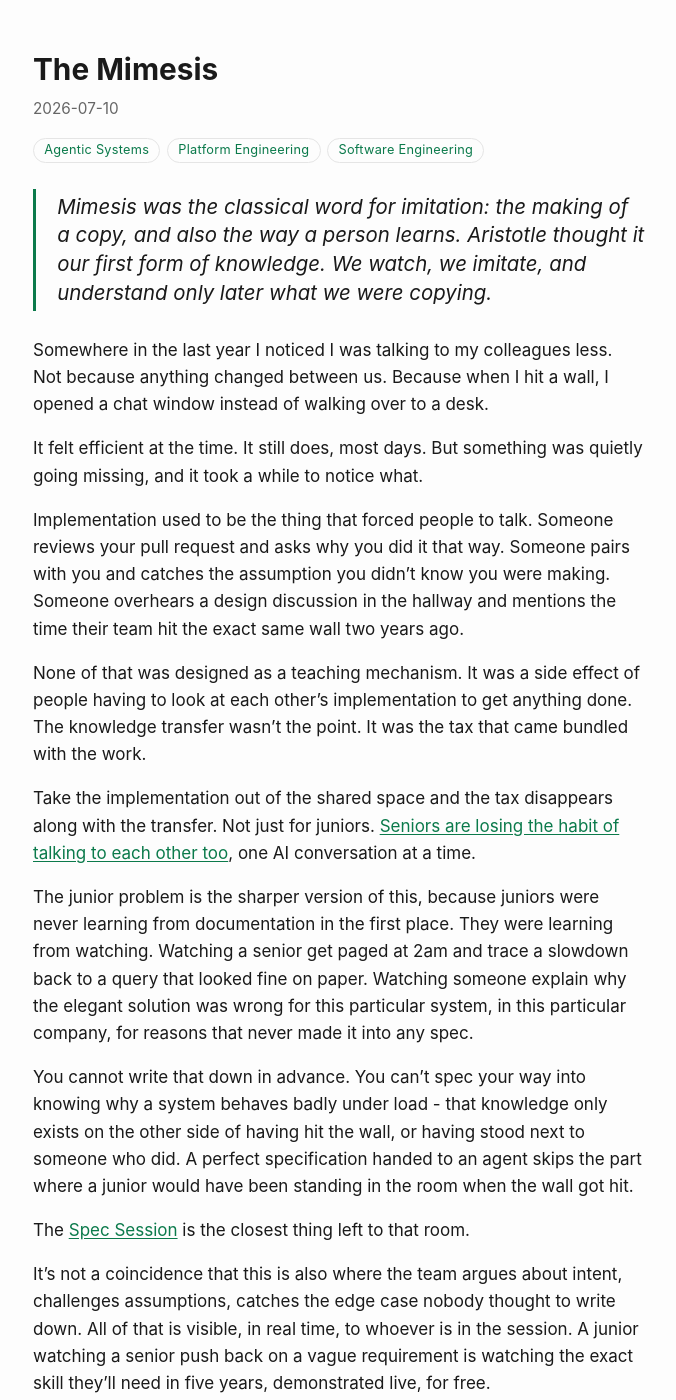
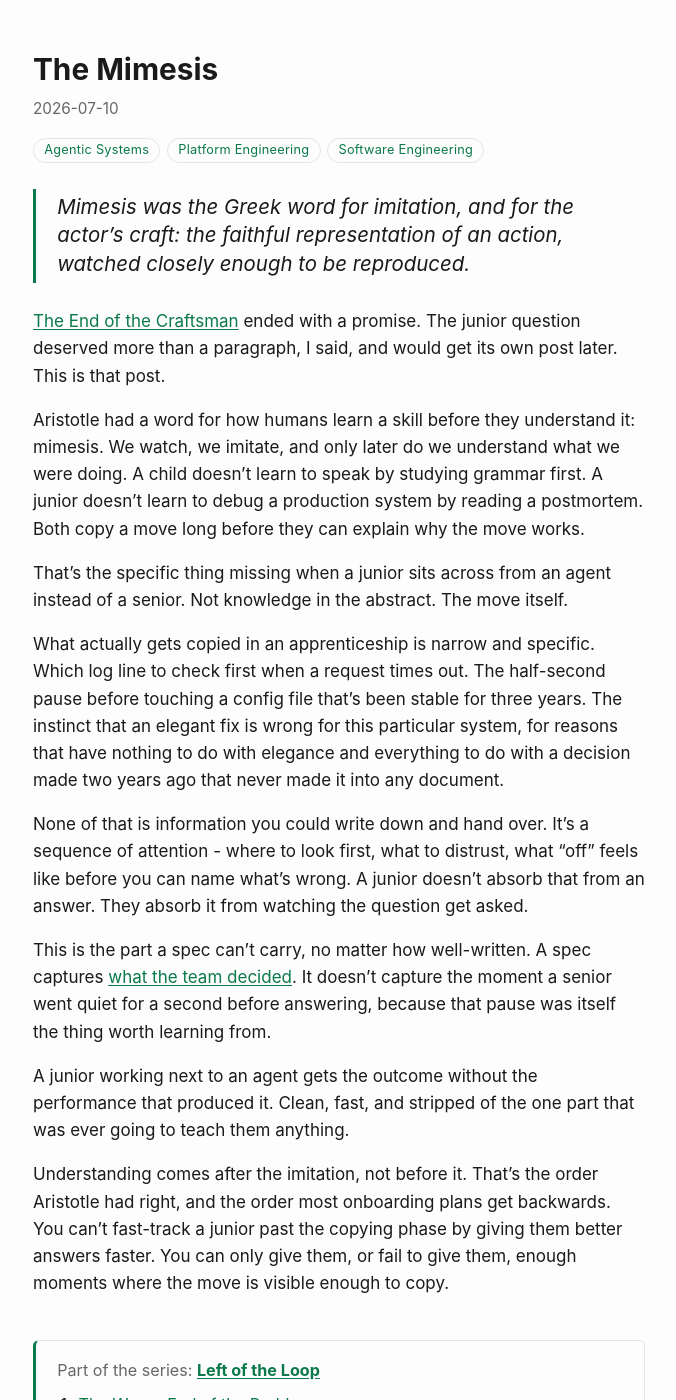
Before and after one commit to aepfli/aepfli.github.io, a Jekyll site: the page built from _posts/2026-07-10-The-Mimesis.md, in a window 1280 px wide and 1400 px high. Shown: the whole window, without its empty margins (301-977 px from the left). Built offline with Jekyll 4.4.1, drawn with Linux system fonts in a browser that asks for light colours; comment, search, counter and statistics services are not loaded; some of the changed text lies outside the part shown.

Commit message:
Add 'The Metron' (scheduled 2026-07-12); rework 'The Mimesis' to the junior/imitation angle
Metron: measurement/Theory-of-Constraints post; cross-links The Ever-Agreeing Genie
(DORA) and The Wrong End of the Problem instead of re-deriving them; ending re-landed
on measurement.

Mimesis: reframed as the promised junior post from The End of the Craftsman, centered
on mimesis as imitation-before-understanding; drops the beats that overlapped The
Alexandria Problem.

Co-Authored-By: Claude Opus 4.8 (1M context) <noreply@anthropic.com>

```diff
--- a/_posts/2026-07-10-The-Mimesis.md
+++ b/_posts/2026-07-10-The-Mimesis.md
@@ -12,30 +12,22 @@ excerpt_separator: <!--more-->
 date: 2026-07-10 09:00:00 +0200
 ---
 
-> *Mimesis was the classical word for imitation: the making of a copy, and also the way a person learns. Aristotle thought it our first form of knowledge. We watch, we imitate, and understand only later what we were copying.*
+> *Mimesis was the Greek word for imitation, and for the actor's craft: the faithful representation of an action, watched closely enough to be reproduced.*
 
-Somewhere in the last year I noticed I was talking to my colleagues less. Not because anything changed between us. Because when I hit a wall, I opened a chat window instead of walking over to a desk.
+[The End of the Craftsman](https://schrottner.at/2026/06/24/The-End-of-the-Craftsman.html) ended with a promise. The junior question deserved more than a paragraph, I said, and would get its own post later. This is that post.
 
-It felt efficient at the time. It still does, most days. But something was quietly going missing, and it took a while to notice what.
+Aristotle had a word for how humans learn a skill before they understand it: mimesis. We watch, we imitate, and only later do we understand what we were doing. A child doesn't learn to speak by studying grammar first. A junior doesn't learn to debug a production system by reading a postmortem. Both copy a move long before they can explain why the move works.
+
+That's the specific thing missing when a junior sits across from an agent instead of a senior. Not knowledge in the abstract. The move itself.
 
 <!--more-->
 
-Implementation used to be the thing that forced people to talk. Someone reviews your pull request and asks why you did it that way. Someone pairs with you and catches the assumption you didn't know you were making. Someone overhears a design discussion in the hallway and mentions the time their team hit the exact same wall two years ago.
+What actually gets copied in an apprenticeship is narrow and specific. Which log line to check first when a request times out. The half-second pause before touching a config file that's been stable for three years. The instinct that an elegant fix is wrong for this particular system, for reasons that have nothing to do with elegance and everything to do with a decision made two years ago that never made it into any document.
 
-None of that was designed as a teaching mechanism. It was a side effect of people having to look at each other's implementation to get anything done. The knowledge transfer wasn't the point. It was the tax that came bundled with the work.
+None of that is information you could write down and hand over. It's a sequence of attention - where to look first, what to distrust, what "off" feels like before you can name what's wrong. A junior doesn't absorb that from an answer. They absorb it from watching the question get asked.
 
-Take the implementation out of the shared space and the tax disappears along with the transfer. Not just for juniors. [Seniors are losing the habit of talking to each other too](https://schrottner.at/2026/06/28/The-Alexandria-Problem.html), one AI conversation at a time.
+This is the part a spec can't carry, no matter how well-written. A spec captures [what the team decided](https://schrottner.at/2026/06/30/The-Agora.html). It doesn't capture the moment a senior went quiet for a second before answering, because that pause was itself the thing worth learning from.
 
-The junior problem is the sharper version of this, because juniors were never learning from documentation in the first place. They were learning from watching. Watching a senior get paged at 2am and trace a slowdown back to a query that looked fine on paper. Watching someone explain why the elegant solution was wrong for this particular system, in this particular company, for reasons that never made it into any spec.
+A junior working next to an agent gets the outcome without the performance that produced it. Clean, fast, and stripped of the one part that was ever going to teach them anything.
 
-You cannot write that down in advance. You can't spec your way into knowing why a system behaves badly under load - that knowledge only exists on the other side of having hit the wall, or having stood next to someone who did. A perfect specification handed to an agent skips the part where a junior would have been standing in the room when the wall got hit.
-
-The [Spec Session](https://schrottner.at/2026/06/30/The-Agora.html) is the closest thing left to that room.
-
-It's not a coincidence that this is also where the team argues about intent, challenges assumptions, catches the edge case nobody thought to write down. All of that is visible, in real time, to whoever is in the session. A junior watching a senior push back on a vague requirement is watching the exact skill they'll need in five years, demonstrated live, for free.
-
-Mob programming already knew this. Pairing already knew this. The XP crowd has been saying for years that the value isn't just fewer bugs, it's the transfer that happens when people build something in the same room. Nothing about that principle changes when the room is planning a spec instead of writing code. The modality moved. The mechanism didn't.
-
-What that means in practice is uncomfortable for anyone optimizing for speed. Fewer sessions, run by fewer people, planning tickets that get thrown straight at an agent, will produce output faster than a whole team wrestling over a spec together. It will also produce a team that stops getting better at the thing that made them worth hiring.
-
-A team can survive being slower for a while. It has a much harder time surviving one that quietly stopped teaching itself.
+Understanding comes after the imitation, not before it. That's the order Aristotle had right, and the order most onboarding plans get backwards. You can't fast-track a junior past the copying phase by giving them better answers faster. You can only give them, or fail to give them, enough moments where the move is visible enough to copy.
--- /dev/null
+++ b/_posts/2026-07-12-The-Metron.md
@@ -0,0 +1,39 @@
+---
+layout: post
+title: "The Metron"
+tags:
+- Agentic Systems
+- Platform Engineering
+- Software Engineering
+author:
+- Simon Schrottner
+series: "Left of the Loop"
+excerpt_separator: <!--more-->
+date: 2026-07-12 09:00:00 +0200
+---
+
+> *Metron was the Greek word for a measure: the standard you judge a thing against. It gives us metric, and metronome. Pick the wrong metron and everything you count against it comes out wrong, no matter how carefully you count.*
+
+Ask most teams how they know AI adoption is working, and the answer is some version of: we're shipping more. More PRs, more tickets closed, more velocity on the board.
+
+None of those numbers were ever measuring what people thought they were measuring. They were proxies, and bad ones, for whether the team was creating value. AI didn't break that. It just made the proxies lie louder.
+
+<!--more-->
+
+An agent can produce PRs faster than any team can review them. It can close tickets all day. None of that tells you whether the thing built was worth building, or whether it fixed the actual problem, or whether anyone downstream is better off. Burning tokens isn't the same thing as creating value. It just looks the same on a dashboard built to reward the first thing.
+
+The [same DORA numbers](https://schrottner.at/2026/06/26/The-Ever-Agreeing-Genie.html) I pointed at earlier are blunt about it: individual output climbs while delivery throughput and stability drop. Same bottleneck, counted at [the wrong end](https://schrottner.at/2026/06/18/The-Wrong-End-of-the-Problem.html).
+
+This is Theory of Constraints in one sentence: speeding up a step that wasn't the bottleneck doesn't speed up the system. It just piles more work in front of whatever the real bottleneck is.
+
+Implementation used to be the constraint. Now it isn't. Review is. Coordination is. Making sure everyone agrees on what "done" even means is. Agents made the fast part faster and left the slow part exactly where it was, except now it's buried under more output arriving to be reviewed by fewer people who understand any of it.
+
+Measuring individual speed after that shift is measuring the wrong clock. The team can be faster and worse off in the same quarter.
+
+The instinct, when this gets noticed, is to add another skill to the agent. Automate the review step too. Automate the coordination. Whatever's slow, throw a capability at it.
+
+That doesn't fix the process. It just moves the bottleneck one step further down and makes it arrive faster. The team is still broken, just broken at a higher velocity.
+
+What actually needs measuring doesn't increment. Whether the problem the work existed for is gone. Whether the system got easier to change or harder. Whether anyone downstream is better off than before the tickets closed. None of that ticks up once a day on a board, which is exactly why teams reach for velocity instead. Not because it was ever the right measure. Because it was the easy one.
+
+A proxy holds only as long as it tracks the thing it stands for. Agents didn't break that. They cut the thread between output and value and left the number climbing anyway. Measure that number harder and all you get is more confidence about less.
```
Also changed, not shown: 1 other file.
